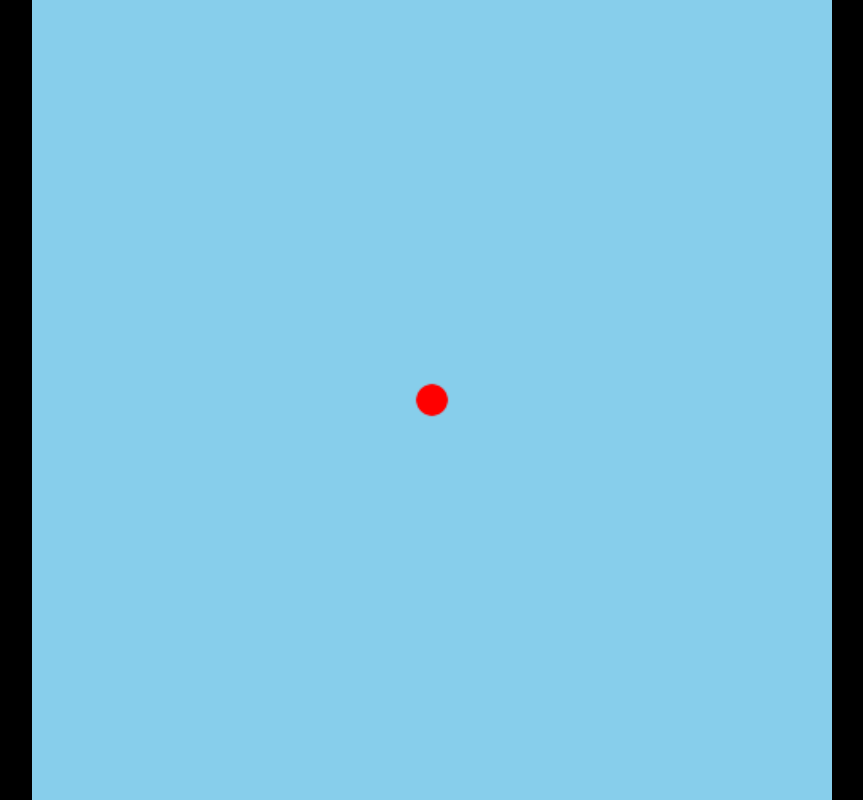
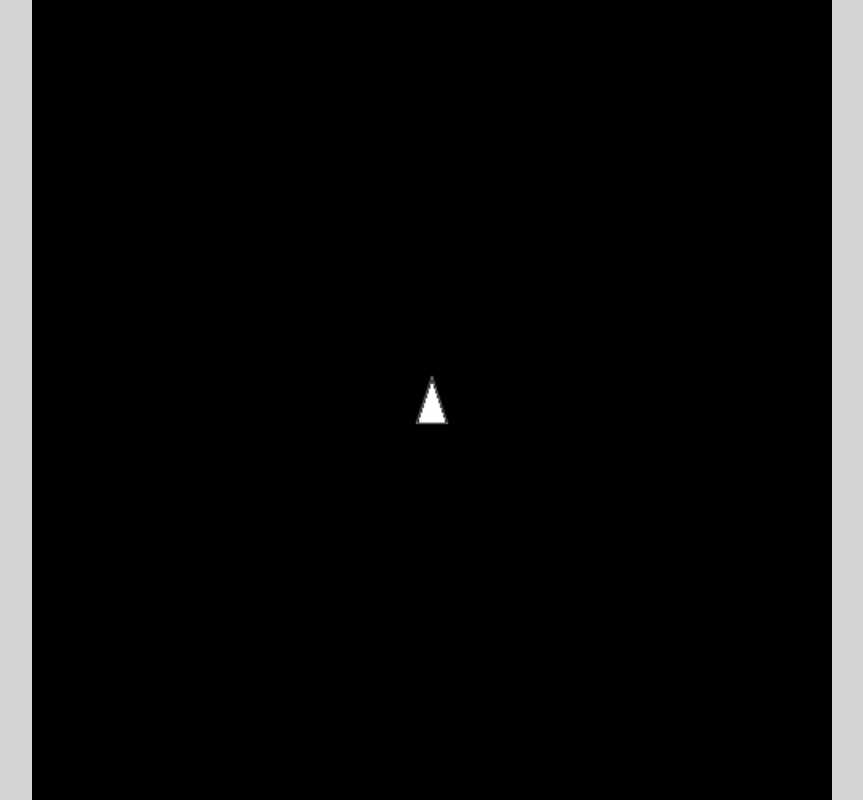
Before and after one commit to adam8690/Baxteroids, a website: page index.html in a window 1280 px wide. Shown: the whole page, without its empty margins (208-1071 px from the left). Drawn offline with Linux system fonts and the light colour scheme; animation ran at ten frames a second.

Commit message:
Have a ship that can move around space.

```diff
--- a/public/app.js
+++ b/public/app.js
@@ -2,14 +2,14 @@ window.onload = function() {
 
         var game = new Phaser.Game(500, 500, Phaser.AUTO, '', { preload: preload, create: create, update: update });
 
-        var BallWorld = {
+        var Baxteroids = {
             velocity: 8
         };
 
 // called first
         function preload () {
             // load image assets before game starts
-            game.load.image('ball', 'ball.png');
+            game.load.image('ship', 'ship.png');
         }
 // called after preload
         function create () {
@@ -19,11 +19,11 @@ window.onload = function() {
             game.scale.pageAlignVertically = true;
 
             // change background colour
-            game.stage.backgroundColor = '#87CEEB';
+            game.stage.backgroundColor = '#000000';
 
             // add ball to middle of game area
-            this.ball = game.add.sprite(game.world.centerX, game.world.centerY, 'ball');
-            this.ball.anchor.set(0.5, 0.5);
+            this.ship = game.add.sprite(game.world.centerX, game.world.centerY, 'ship');
+            this.ship.anchor.set(0.5, 0.5);
 
             // add key input to the game
             this.keys = game.input.keyboard.createCursorKeys();
@@ -32,33 +32,33 @@ window.onload = function() {
         function update () {
             // poll arrow keys to move the ball
             if(this.keys.left.isDown){
-                this.ball.x -= BallWorld.velocity
+                this.ship.x -= Baxteroids.velocity
             }
             if(this.keys.right.isDown){
-                this.ball.x += BallWorld.velocity
+                this.ship.x += Baxteroids.velocity
             }
             if(this.keys.down.isDown){
-                this.ball.y += BallWorld.velocity
+                this.ship.y += Baxteroids.velocity
             }
             if(this.keys.up.isDown){
-                this.ball.y -= BallWorld.velocity
+                this.ship.y -= Baxteroids.velocity
             }
 
         // prevent the ball from leaving the boundaries of the canvas
-        var halfWidth = this.ball.width / 2
-        var halfHeight = this.ball.height / 2
+        var halfWidth = this.ship.width / 2
+        var halfHeight = this.ship.height / 2
 
-            if((this.ball.x - halfWidth) < 0){
-                this.ball.x = halfWidth;
+            if((this.ship.x - halfWidth) < 0){
+                this.ship.x = halfWidth;
             }
-            if((this.ball.x + halfWidth) > game.width){
-                this.ball.x = game.width - halfWidth;
+            if((this.ship.x + halfWidth) > game.width){
+                this.ship.x = game.width - halfWidth;
             }
-            if((this.ball.y - halfHeight) < 0){
-                this.ball.y = halfHeight;
+            if((this.ship.y - halfHeight) < 0){
+                this.ship.y = halfHeight;
             }
-            if((this.ball.y + halfHeight) > game.height){
-                this.ball.y = game.height - halfHeight;
+            if((this.ship.y + halfHeight) > game.height){
+                this.ship.y = game.height - halfHeight;
             }
         }
 
--- a/public/styles.css
+++ b/public/styles.css
@@ -1,5 +1,5 @@
 body {
             margin: 0;
             padding: 0;
-            background: #000000;
+            background: lightgray;
         }
```
Also changed, not shown: public/ship.png (added).
